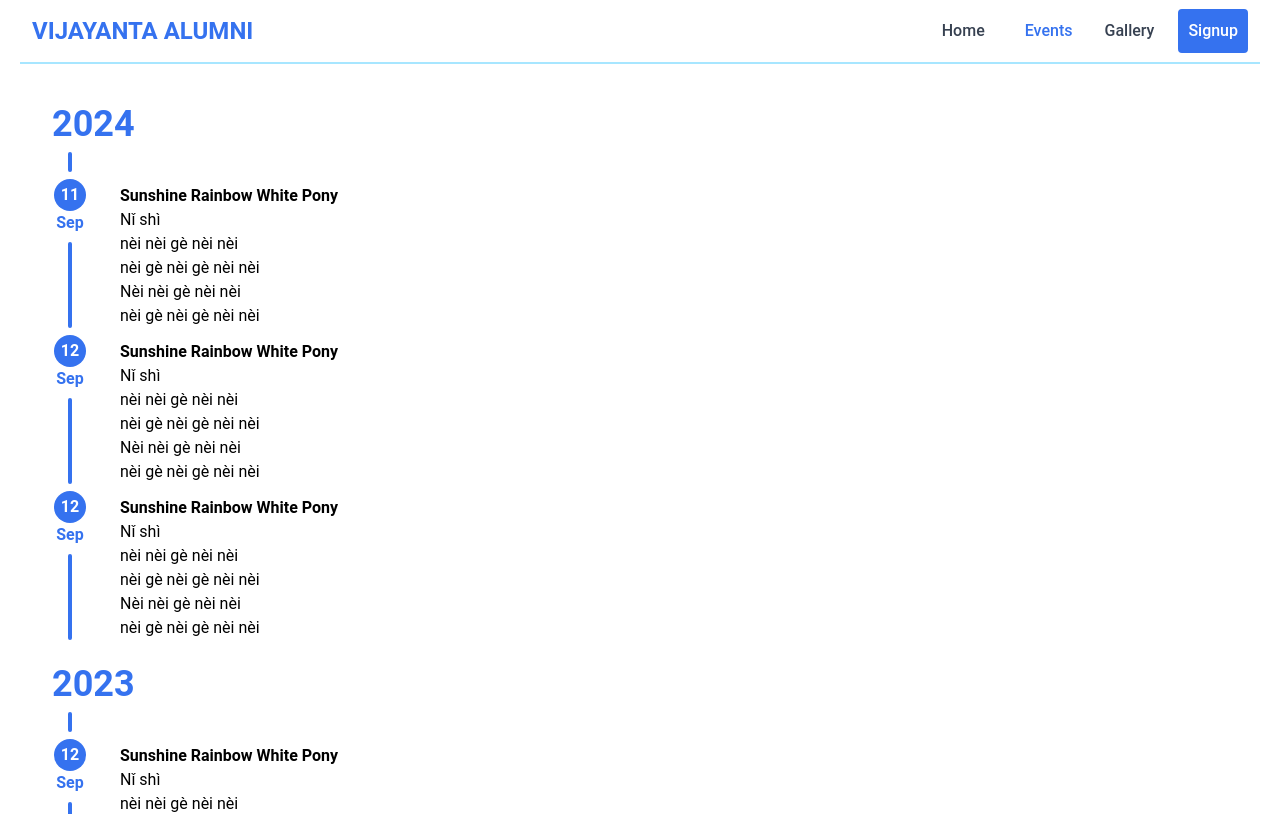
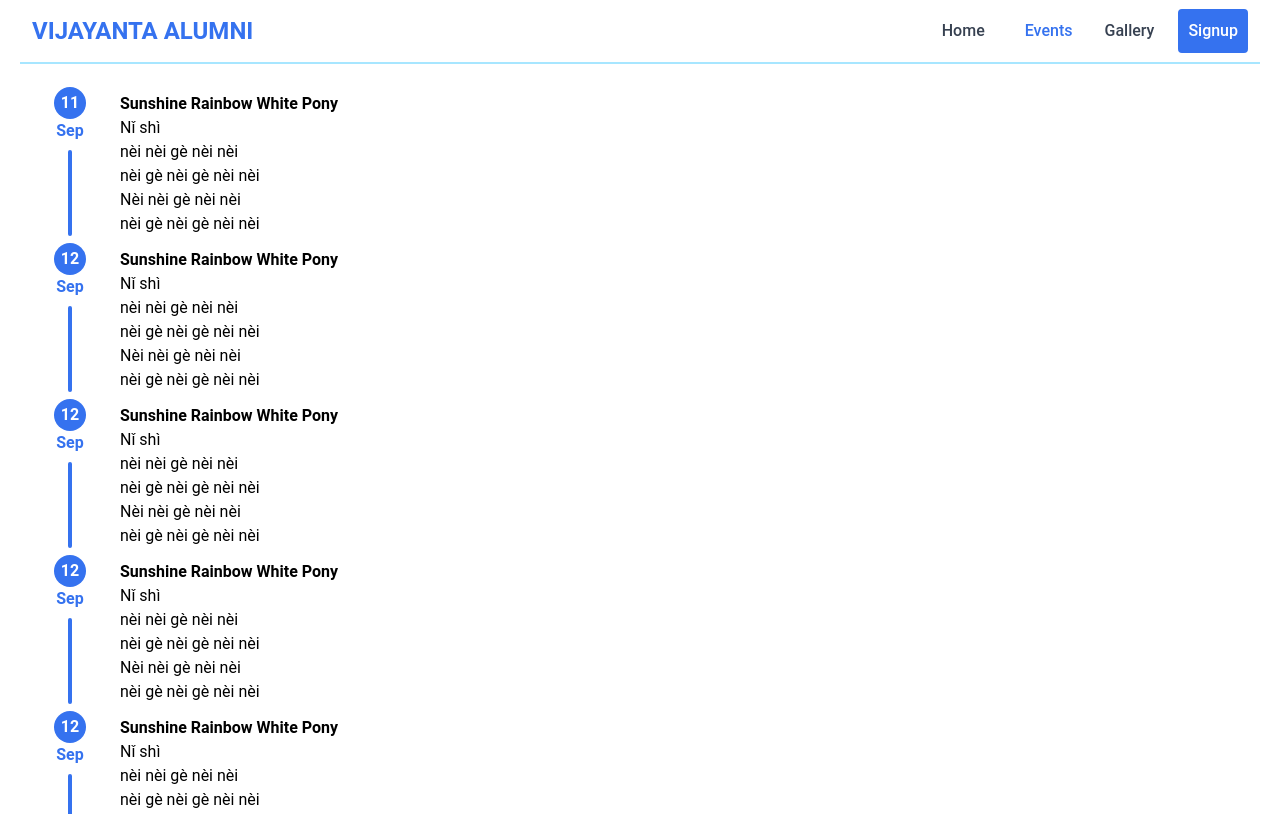
Before and after one commit to LalithAdithyanSuresh/VijayantaAlumni, a React (Vite) app: page /events in a window 1280 px wide. Shown: the top 814 px of the page. Built offline with nearby package versions, Linux system fonts and the light colour scheme.

Commit message:
Ill finish it tomorrow tho

```diff
--- a/src/components/Events.jsx
+++ b/src/components/Events.jsx
@@ -7,8 +7,6 @@ const Events = () => {
     const [showYear,setYear] = useState(2024)
   return (
     <div className='mt-20'>
-        <YearCard year={2024}/>
-        <TimelineBuffer />
         <EventCard date={'11'} month={'Sep'} header={'Sunshine Rainbow White Pony'}>
             Nǐ shì <br></br>
             nèi nèi gè nèi nèi <br></br>
@@ -30,8 +28,6 @@ const Events = () => {
             Nèi nèi gè nèi nèi <br></br>
             nèi gè nèi gè nèi nèi
         </EventCard>
-        <YearCard year={2023}/>
-        <TimelineBuffer />
         <EventCard date={'12'} month={'Sep'} header={'Sunshine Rainbow White Pony'}>
             Nǐ shì <br></br>
             nèi nèi gè nèi nèi <br></br>
```
